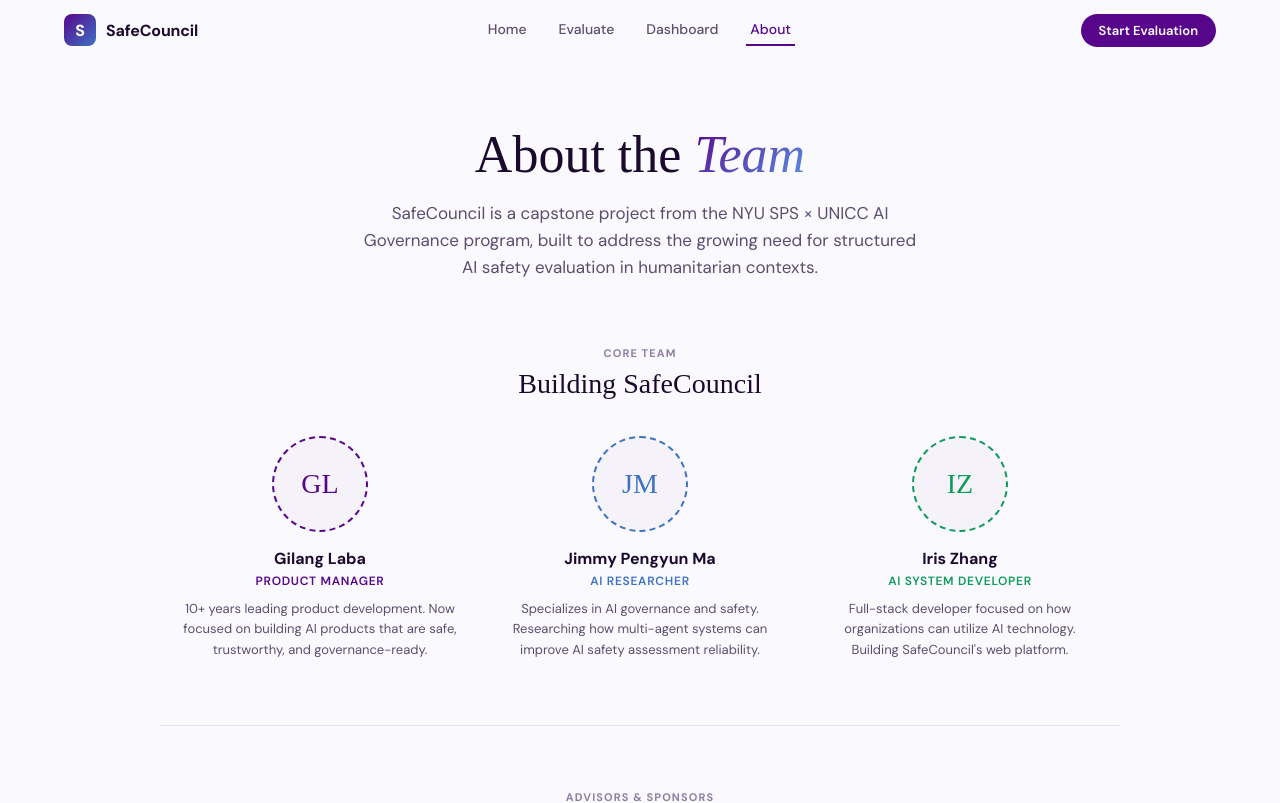
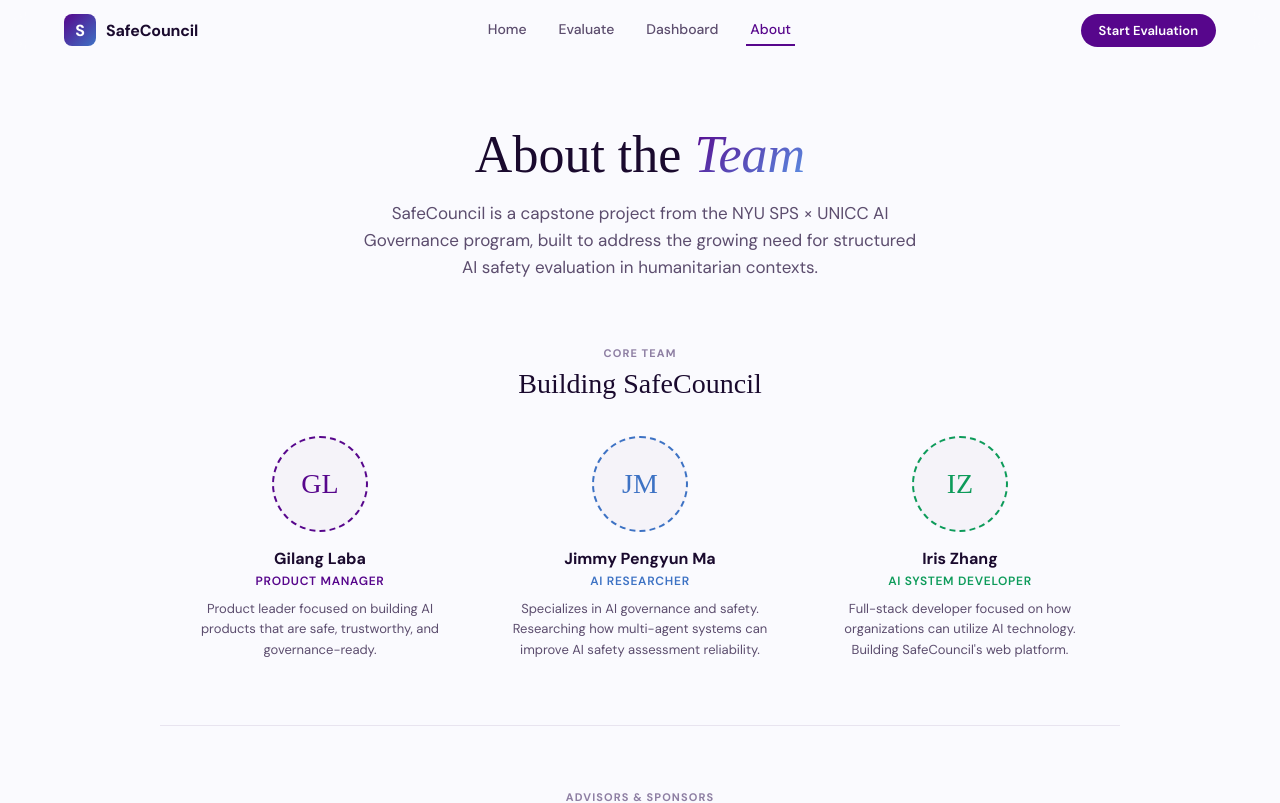
Before and after one commit to gilanglaba/safecouncil-dev, a React (Vite) app in the folder frontend/: page /about in a window 1280 px wide. Shown: the top 803 px of the page. Built offline with nearby package versions, Linux system fonts and the light colour scheme; no server answers.

Commit message:
Remove "10+ years" wording from Gilang Laba bio on About page
Co-Authored-By: Claude Sonnet 4.6 <noreply@anthropic.com>

```diff
--- a/frontend/src/pages/AboutPage.jsx
+++ b/frontend/src/pages/AboutPage.jsx
@@ -8,7 +8,7 @@ const TEAM = [
     name: "Gilang Laba",
     role: "Product Manager",
     color: theme.violet,
-    desc: "10+ years leading product development. Now focused on building AI products that are safe, trustworthy, and governance-ready.",
+    desc: "Product leader focused on building AI products that are safe, trustworthy, and governance-ready.",
   },
   {
     initials: "JM",
```
